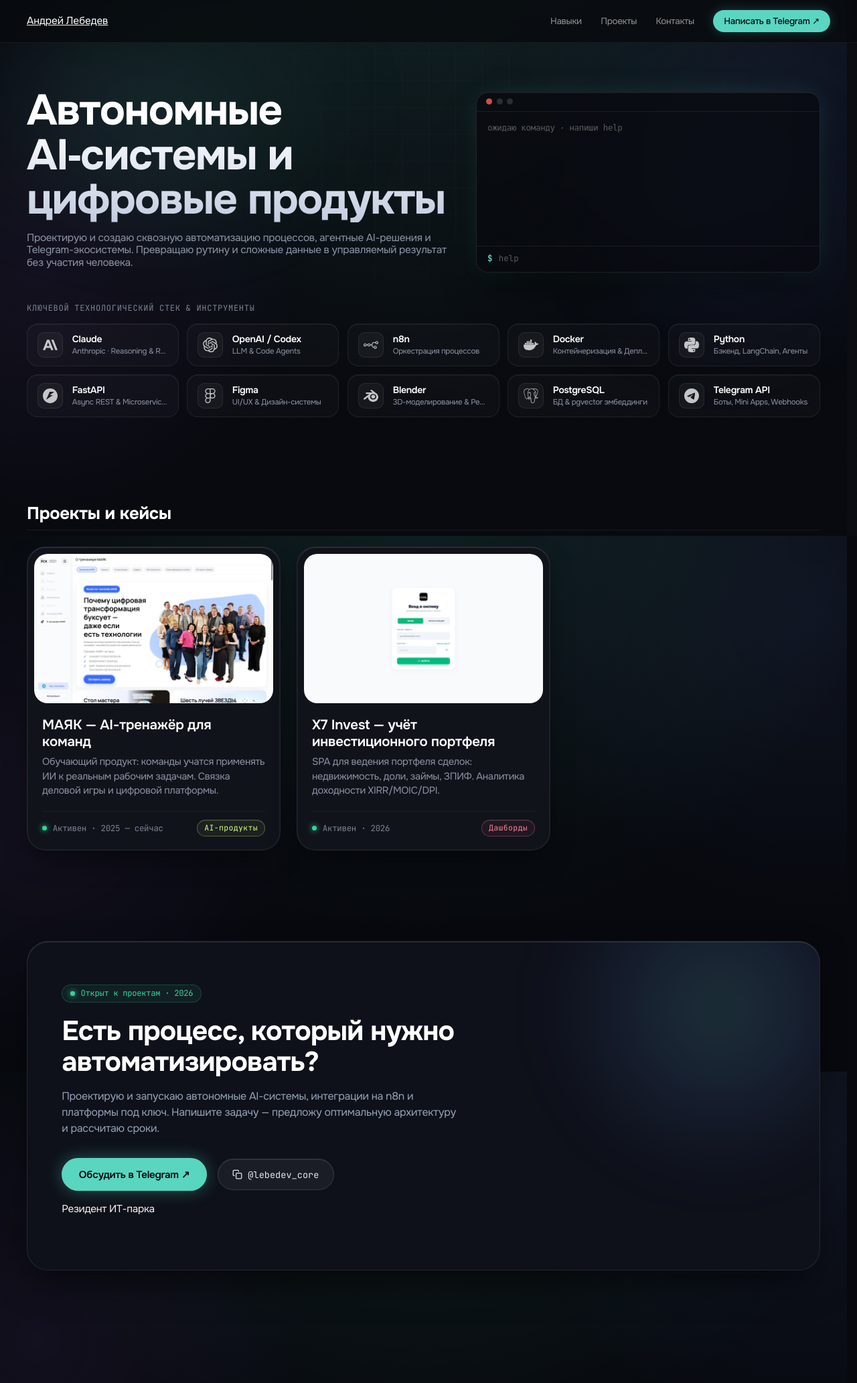
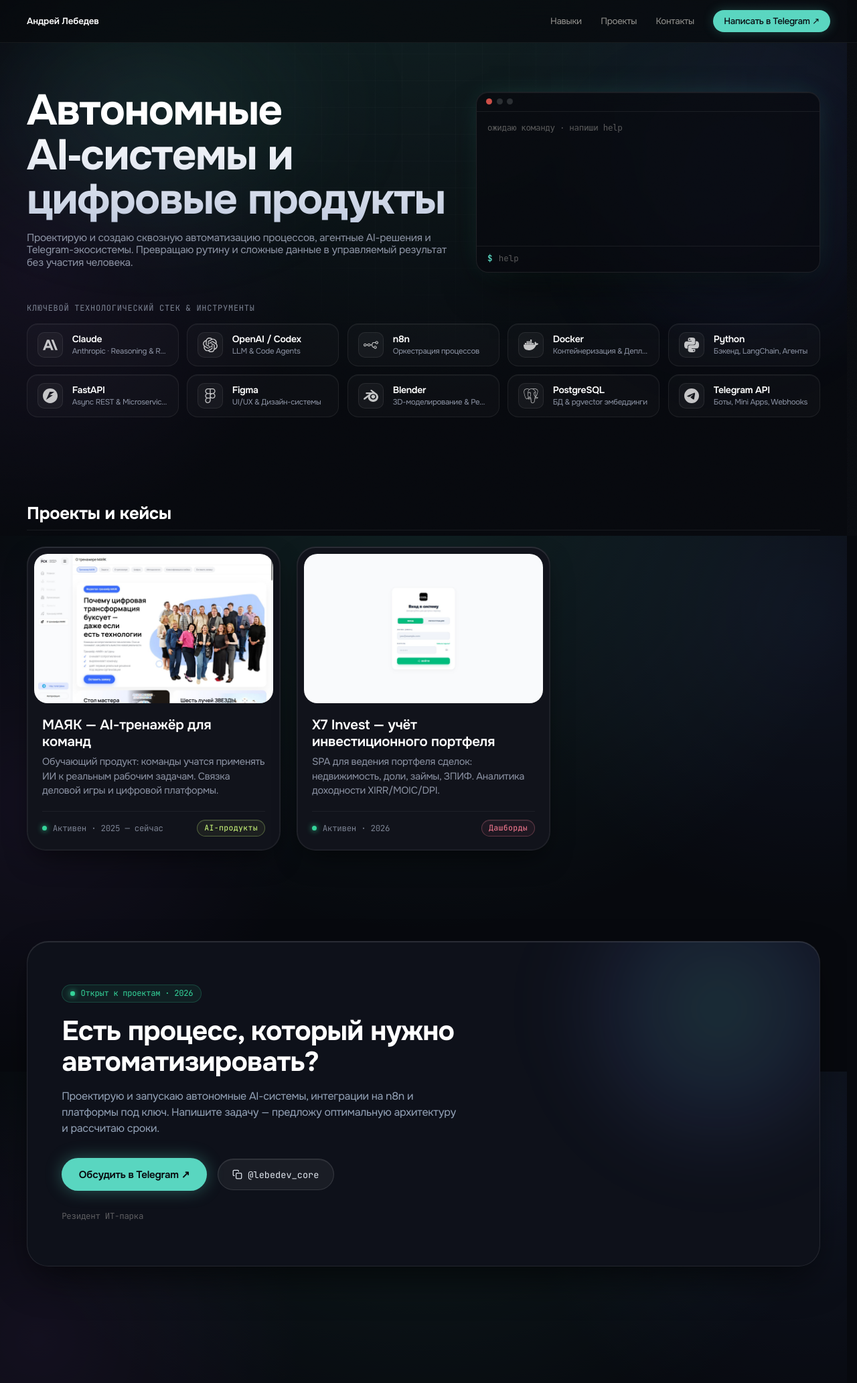
Before and after one commit to lebedev-git/lebedev, a FastAPI app: page / in a window 1280 px wide. Shown: the top 2065 px of the page at 67% size. Run offline with FastAPI, Linux system fonts and the light colour scheme; data comes from the database, SQL or seed files in the repository; parts of the project's set-up code (start-up, migrations or seed data) failed here and were passed over.

Commit message:
ui: имя в шапке без подчёркивания, стиль строки «Резидент ИТ-парка»
Co-Authored-By: Claude Fable 5.1 <noreply@anthropic.com>

```diff
--- a/app/static/css/site.css
+++ b/app/static/css/site.css
@@ -86,7 +86,7 @@ body { padding-top: 64px; }
   flex-shrink: 0;
   min-width: 0;
 }
-.brand-group > a.brand {
+a.brand {
   text-decoration: none;
   font-size: var(--body-sm);
   font-weight: 600;
@@ -1180,3 +1180,11 @@ body::after {
   .portfolio-hero::before, .portfolio-hero::after { animation: none; }
   .term-cursor { animation: none; }
 }
+
+/* ── «Резидент ИТ-парка» в блоке контактов ───────────────────────────── */
+.cta-banner .cta-resident {
+  display: inline-flex; align-items: center; gap: 0.55rem;
+  margin: var(--space-md) 0 0;
+  font-family: var(--font-mono); font-size: 0.78rem; color: var(--fg-faint);
+}
+.cta-banner .cta-resident svg { width: 20px; height: 20px; color: var(--fg-muted); }
```
